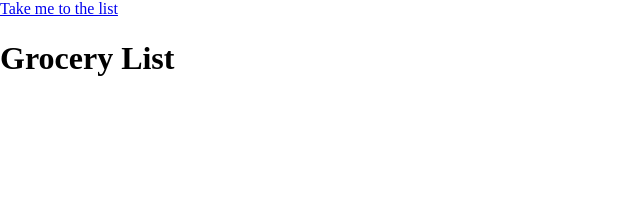
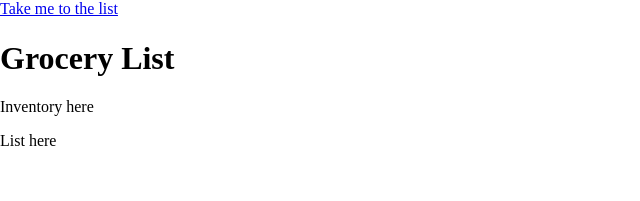
Before and after one commit to DeanGilewicz/grocery-list-react, a React (Create React App) app: page /grocerylist/1 in a window 1280 px wide. Shown: the top 201 px of the page, without its empty margins (0-640 px from the left). Built offline with nearby package versions, Linux system fonts and the light colour scheme.

Commit message:
inventory component - basic scaffold. list component - basic scaffold

```diff
--- a/src/components/App.js
+++ b/src/components/App.js
@@ -1,12 +1,15 @@
 import React, { Component } from 'react';
 import Header from './Header';
+import Inventory from './Inventory';
+import List from './List';
 
 class App extends Component {
   render() {
     return (
       <div className="App">
         <Header tagline="Grocery List" />
-
+        <Inventory />
+        <List />
       </div>
     );
   }
--- /dev/null
+++ b/src/components/Inventory.js
@@ -0,0 +1,11 @@
+import React, { Component } from 'react';
+
+class Inventory extends Component {
+	render () {
+		return (
+			<p>Inventory here</p>
+		)
+	}
+}
+
+export default Inventory;
--- /dev/null
+++ b/src/components/List.js
@@ -0,0 +1,11 @@
+import React, { Component } from 'react';
+
+class List extends Component {
+	render () {
+		return (
+			<p>List here</p>
+		)
+	}
+}
+
+export default List;
```
